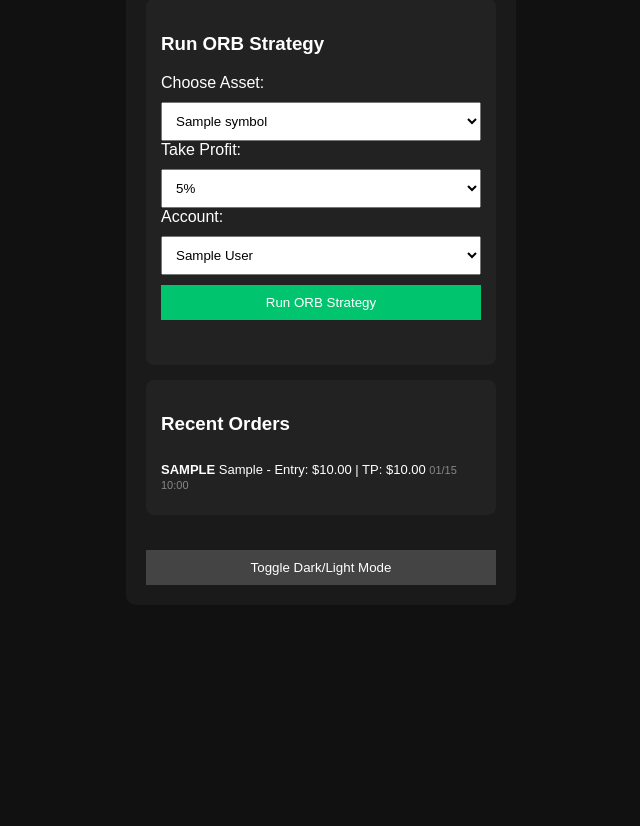
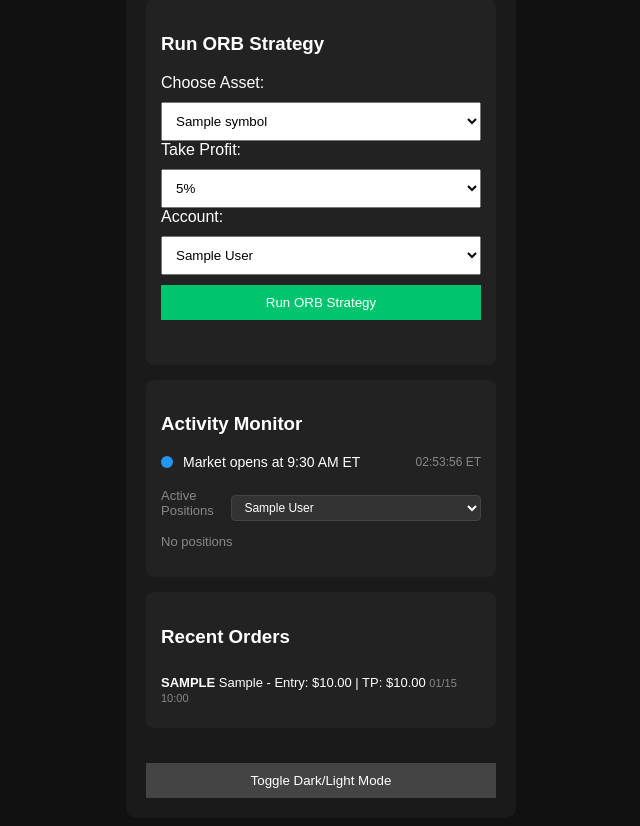
Before and after one commit to Johnnyqureshi/JQFinance, a Flask app: page /dashboard in a window 1280 px wide. Shown: the part 419-1245 px from the top of the page, without its empty margins (319-959 px from the left). Before the commit the page ends 1004 px from the top, so only its background shows below. Run offline with Flask 3, Linux system fonts and the light colour scheme; a user stored in the database is signed in; tables that the repository leaves empty hold one stand-in row (values such as "Sample post"); a database or web service that is not in the repository returns one stand-in record (values such as "Sample title"); data that the repository does not hold is empty.

Commit message:
Add real-time trading activity monitor to the dashboard interface
Implement JavaScript to display market status and active positions with P&L, and add functionality to close positions.

Replit-Commit-Author: Agent
Replit-Commit-Session-Id: a2bbaf12-8b26-4f90-9644-7bc812e47271
Replit-Commit-Checkpoint-Type: intermediate_checkpoint
Replit-Commit-Event-Id: 4abbb422-fc5a-42ba-b81a-e8819c094169
Replit-Commit-Screenshot-Url: https://storage.googleapis.com/screenshot-production-us-central1/b916305a-f631-4e77-949a-84a5daadd821/a2bbaf12-8b26-4f90-9644-7bc812e47271/whTtdBe
Replit-Helium-Checkpoint-Created: true

```diff
--- a/static/dashboard.js
+++ b/static/dashboard.js
@@ -52,4 +52,118 @@ async function runORB() {
     }
 }
 
-document.addEventListener("DOMContentLoaded", loadTheme);
+async function fetchMarketStatus() {
+    try {
+        const res = await fetch("/api/market_status");
+        const data = await res.json();
+
+        const indicator = document.getElementById("status-indicator");
+        const statusText = document.getElementById("status-text");
+        const timeEl = document.getElementById("current-time");
+
+        if (!indicator || !statusText) return;
+
+        const colors = {
+            "orb_ready": "#4caf50",
+            "opening": "#ff9800",
+            "pre_market": "#2196f3",
+            "closed": "#f44336",
+            "error": "#888"
+        };
+
+        indicator.style.background = colors[data.status] || "#888";
+        statusText.innerText = data.message;
+        if (timeEl && data.current_time) {
+            timeEl.innerText = data.current_time;
+        }
+    } catch (e) {
+        console.error("Market status error:", e);
+    }
+}
+
+async function fetchPositions() {
+    const accountEl = document.getElementById("monitor-account");
+    const positionsList = document.getElementById("positions-list");
+
+    if (!accountEl || !positionsList) return;
+
+    const accountId = accountEl.value;
+    if (!accountId) return;
+
+    try {
+        const res = await fetch(`/api/positions?account_id=${accountId}`);
+        const data = await res.json();
+
+        if (data.positions && data.positions.length > 0) {
+            let html = "";
+            data.positions.forEach(pos => {
+                const plColor = pos.unrealized_pl >= 0 ? "#4caf50" : "#f44336";
+                const plSign = pos.unrealized_pl >= 0 ? "+" : "";
+                html += `
+                <div style="background: #2a2a2a; padding: 10px; border-radius: 6px; margin-bottom: 8px;">
+                    <div style="display: flex; justify-content: space-between; align-items: center;">
+                        <div>
+                            <strong>${pos.symbol}</strong>
+                            <span style="color: #888; font-size: 12px; margin-left: 8px;">${pos.qty} shares</span>
+                        </div>
+                        <span style="color: ${plColor}; font-weight: bold;">${plSign}${pos.unrealized_plpc.toFixed(2)}%</span>
+                    </div>
+                    <div style="display: flex; justify-content: space-between; margin-top: 6px; font-size: 12px;">
+                        <span style="color: #888;">Entry: $${pos.entry_price.toFixed(2)} | Current: $${pos.current_price.toFixed(2)}</span>
+                        <span style="color: ${plColor};">${plSign}$${pos.unrealized_pl.toFixed(2)}</span>
+                    </div>
+                    <button onclick="closePosition('${pos.symbol}', ${accountId})"
+                        style="margin-top: 8px; padding: 6px 12px; font-size: 12px; background: #ff9800; border: none; border-radius: 4px; color: white; cursor: pointer;">
+                        Take Profit
+                    </button>
+                </div>`;
+            });
+            positionsList.innerHTML = html;
+        } else {
+            positionsList.innerHTML = '<p style="color: #888; font-size: 13px;">No positions</p>';
+        }
+    } catch (e) {
+        console.error("Positions error:", e);
+    }
+}
+
+async function closePosition(symbol, accountId) {
+    if (!confirm(`Close position for ${symbol}?`)) return;
+
+    try {
+        const res = await fetch("/api/close_position", {
+            method: "POST",
+            headers: {"Content-Type": "application/json"},
+            body: JSON.stringify({ symbol: symbol, account_id: accountId })
+        });
+
+        const data = await res.json();
+
+        if (data.success) {
+            alert(data.message);
+            fetchPositions();
+        } else {
+            alert("Error: " + (data.error || "Failed to close position"));
+        }
+    } catch (e) {
+        alert("Network error");
+    }
+}
+
+function startActivityMonitor() {
+    fetchMarketStatus();
+    fetchPositions();
+
+    setInterval(fetchMarketStatus, 10000);
+    setInterval(fetchPositions, 10000);
+
+    const accountEl = document.getElementById("monitor-account");
+    if (accountEl) {
+        accountEl.addEventListener("change", fetchPositions);
+    }
+}
+
+document.addEventListener("DOMContentLoaded", function() {
+    loadTheme();
+    startActivityMonitor();
+});
--- a/templates/dashboard.html
+++ b/templates/dashboard.html
@@ -128,6 +128,31 @@
     </div>
 
     <div class="section">
+        <h3>Activity Monitor</h3>
+        <div id="market-status" style="margin-bottom: 15px;">
+            <div style="display: flex; align-items: center; gap: 10px;">
+                <span id="status-indicator" style="width: 12px; height: 12px; border-radius: 50%; background: #888;"></span>
+                <span id="status-text" style="font-size: 14px;">Loading...</span>
+                <span id="current-time" style="margin-left: auto; color: #888; font-size: 12px;"></span>
+            </div>
+        </div>
+
+        <div id="positions-container">
+            <div style="display: flex; justify-content: space-between; align-items: center; margin-bottom: 10px;">
+                <span style="font-size: 13px; color: #888;">Active Positions</span>
+                <select id="monitor-account" style="padding: 4px 8px; font-size: 12px; background: #333; border: 1px solid #444; color: white; border-radius: 4px;">
+                    {% for account in accounts %}
+                    <option value="{{ account.id }}">{{ account.name }}</option>
+                    {% endfor %}
+                </select>
+            </div>
+            <div id="positions-list">
+                <p style="color: #888; font-size: 13px;">No positions</p>
+            </div>
+        </div>
+    </div>
+
+    <div class="section">
         <h3>Recent Orders</h3>
         {% if orders %}
             {% for order in orders %}
```
